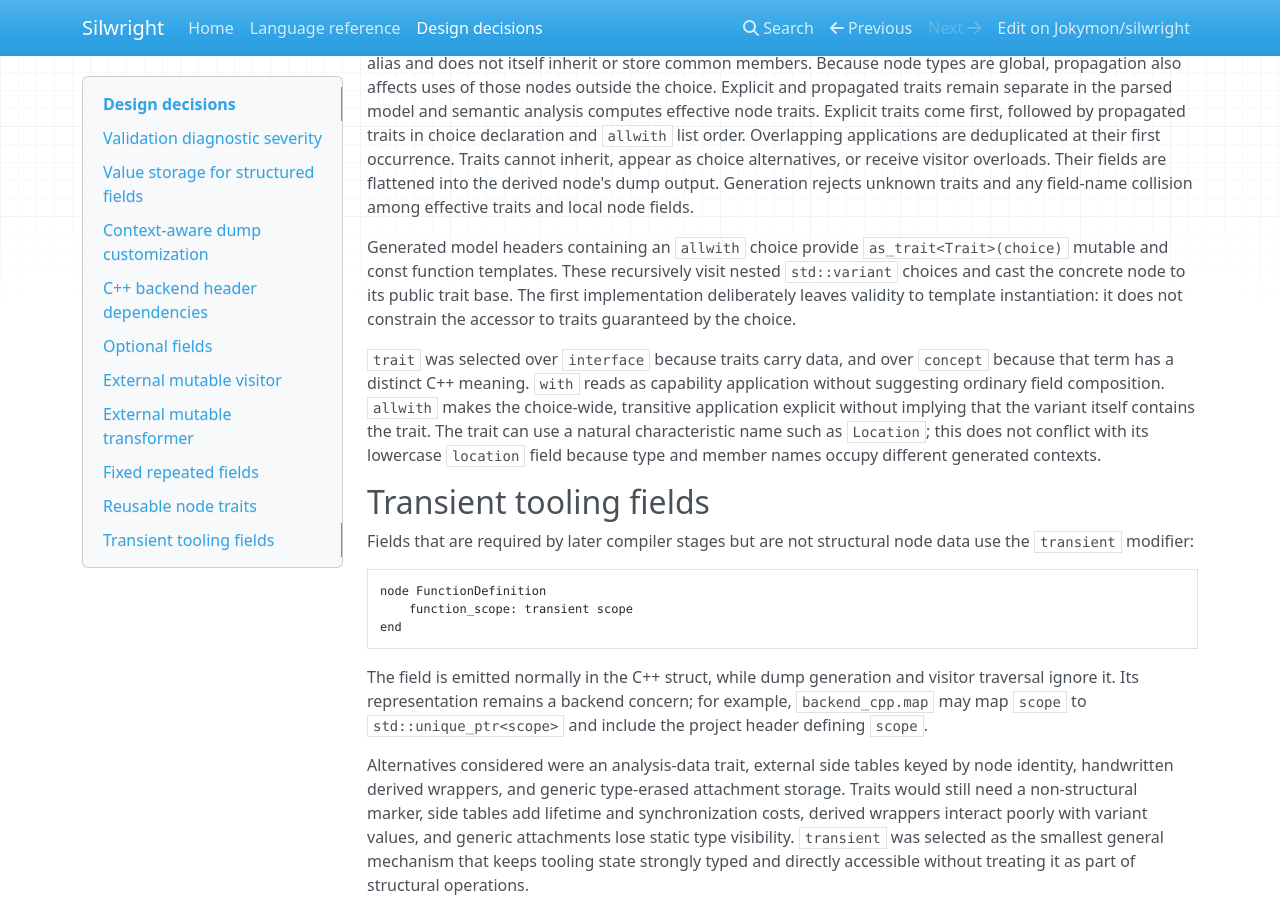
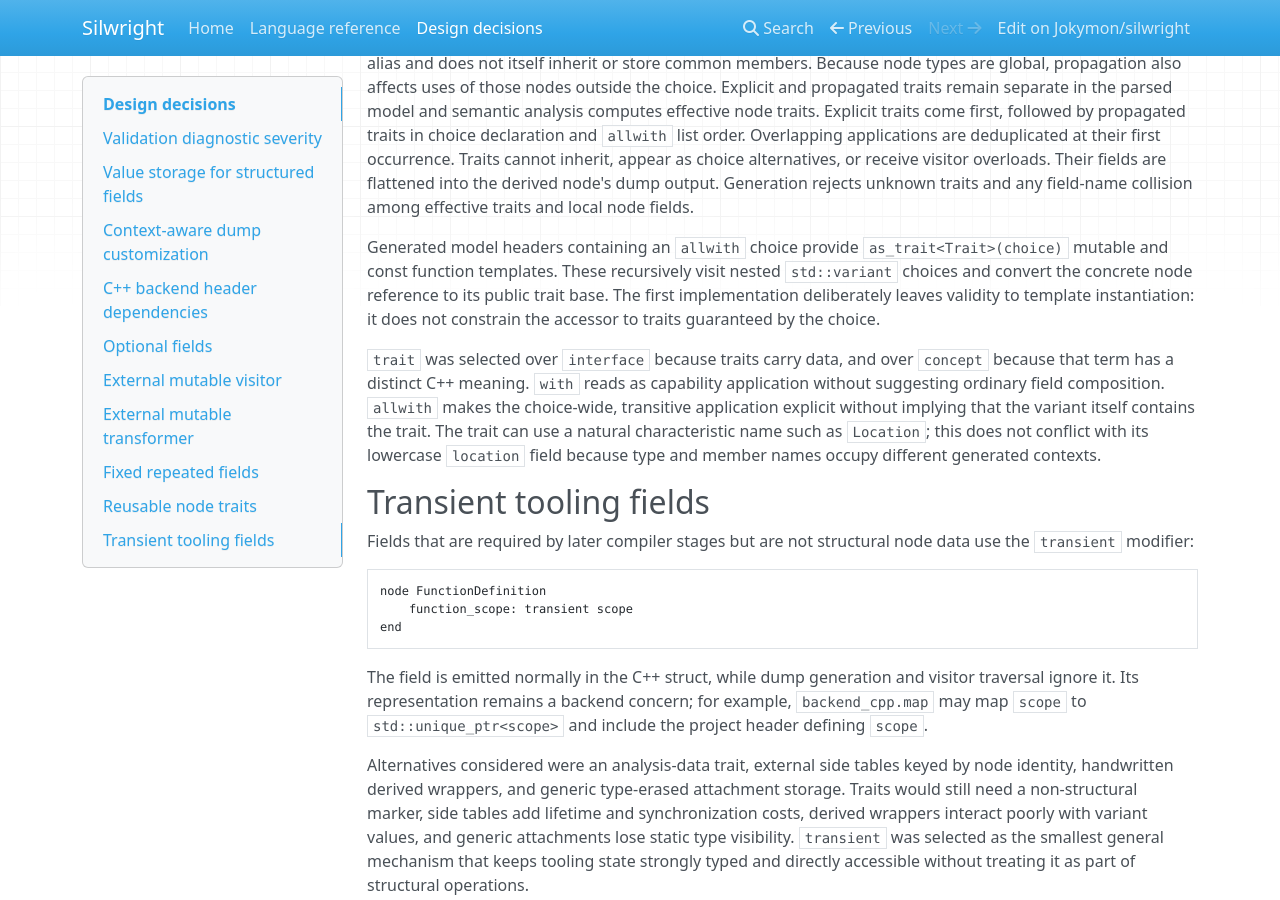
Before and after one commit to Jokymon/silwright, an MkDocs documentation site: the page built from docs/design-decisions.md, in a window 1280 px wide and 900 px high, scrolled down 5622 px. Built offline with MkDocs 1.6.1, drawn with Linux system fonts in a browser that asks for light colours; nearby versions of some CDN libraries.

Commit message:
Remove unnecessary static_casts from as_trait

```diff
--- a/docs/design-decisions.md
+++ b/docs/design-decisions.md
@@ -280,9 +280,10 @@
 unknown traits and any field-name collision among effective traits and local node fields.
 
 Generated model headers containing an `allwith` choice provide `as_trait<Trait>(choice)` mutable
-and const function templates. These recursively visit nested `std::variant` choices and cast the
-concrete node to its public trait base. The first implementation deliberately leaves validity to
-template instantiation: it does not constrain the accessor to traits guaranteed by the choice.
+and const function templates. These recursively visit nested `std::variant` choices and convert
+the concrete node reference to its public trait base. The first implementation deliberately
+leaves validity to template instantiation: it does not constrain the accessor to traits
+guaranteed by the choice.
 
 `trait` was selected over `interface` because traits carry data, and over `concept` because
 that term has a distinct C++ meaning. `with` reads as capability application without suggesting
```
Also changed, not shown: 2 other files.
